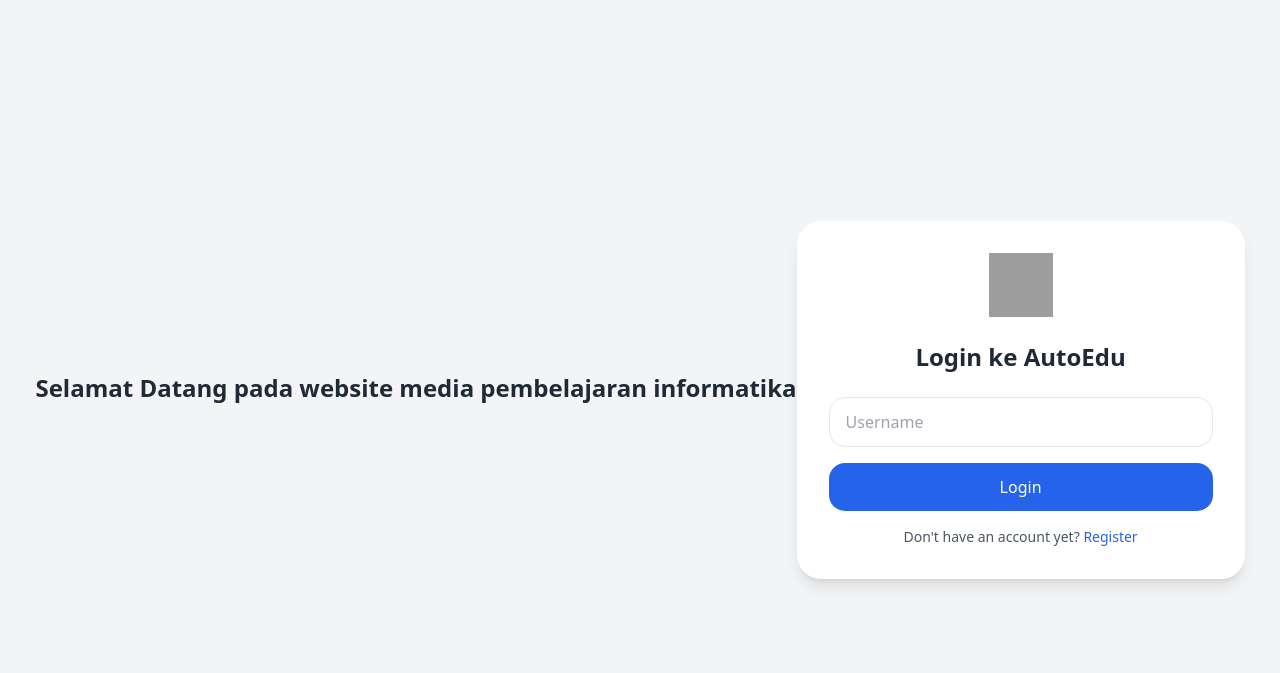
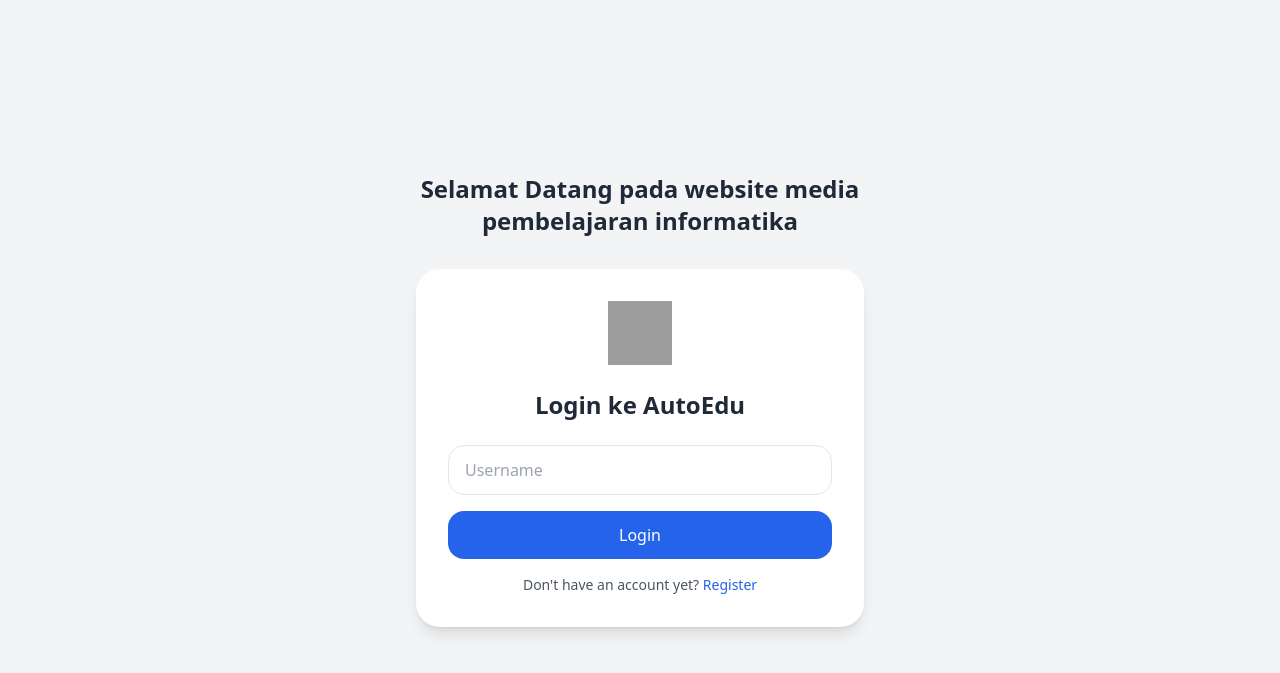
Before and after one commit to CodinginID/autoedu, a Flask app: page /login in a window 1280 px wide. Shown: the top 673 px of the page. Run offline with Flask 3, Linux system fonts and the light colour scheme; some libraries are stand-ins or nearby versions; grey boxes are pictures that could not be loaded.

Commit message:
fix login page

```diff
--- a/main.py
+++ b/main.py
@@ -13,7 +13,7 @@
 UPLOAD_FOLDER = 'static/uploads'
 ALLOWED_EXTENSIONS = {'mp4', 'mov', 'avi', 'mkv'}
 
-app = Flask(__name__)
+app = Flask(__name__, static_folder="static", template_folder="templates")
 app.secret_key = 'tkr-super-secret'
 
 app.config['UPLOAD_FOLDER'] = UPLOAD_FOLDER
--- a/templates/login.html
+++ b/templates/login.html
@@ -1,6 +1,5 @@
 <!DOCTYPE html>
 <html lang="id">
-
 <head>
   <meta charset="UTF-8" />
   <meta name="viewport" content="width=device-width, initial-scale=1.0" />
@@ -8,9 +7,7 @@
   <script src="https://cdn.tailwindcss.com"></script>
   <script src="https://cdn.jsdelivr.net/npm/alpinejs@3.x.x/dist/cdn.min.js" defer></script>
   <script src="https://unpkg.com/lucide@latest"></script>
-
 </head>
-
 <body class="min-h-screen flex items-center justify-center bg-gray-100">
 
   <!-- Flash Message -->
@@ -34,24 +31,28 @@
     {% endif %}
   {% endwith %}
 
-  <!-- Header Section -->
-<div class="text-center mb-6">
-  <h1 class="text-2xl font-bold text-gray-800">Selamat Datang pada website media pembelajaran informatika</h1>
+  <!-- Wrapper -->
+  <div class="flex flex-col items-center justify-center px-4 sm:px-6 lg:px-8 w-full max-w-lg">
+
+    <!-- Header -->
+    <div class="mb-8 text-center">
+      <h1 class="text-2xl font-bold text-gray-800">
+        Selamat Datang pada website media pembelajaran informatika
+      </h1>
     </div>
 
     <!-- Form Card -->
-  <div class="w-full max-w-md p-8 bg-white rounded-3xl shadow-lg" x-data="{ username: '' }">
+    <div class="w-full bg-white p-8 rounded-3xl shadow-lg" x-data="{ username: '' }">
 
       <!-- LOGO -->
       <div class="flex justify-center mb-6">
         <img src="{{ url_for('static', filename='image/machine_icon.png') }}" alt="Logo AutoEdu" class="h-16 w-16">
       </div>
 
-
-    <!-- TITLE -->
+      <!-- Title -->
       <h2 class="text-2xl font-bold text-center text-gray-800 mb-6">Login ke AutoEdu</h2>
 
-    <!-- FORM -->
+      <!-- Form -->
       <form method="POST" class="space-y-4">
         {% if error %}
         <div class="bg-red-100 text-red-600 p-2 rounded-md text-sm">
@@ -65,13 +66,11 @@
             class="w-full px-4 py-3 border rounded-2xl focus:outline-none focus:ring-2 focus:ring-blue-500">
         </div>
 
-      <!-- Password, hanya muncul jika username terisi -->
+        <!-- Password -->
         <div x-show="username.trim() !== ''" x-transition x-data="{ showPassword: false }">
           <div class="relative">
             <input :type="showPassword ? 'text' : 'password'" name="password" placeholder="Password" required
               class="w-full px-4 py-3 border rounded-2xl focus:outline-none focus:ring-2 focus:ring-blue-500 pr-12">
-
-          <!-- Lucide eye icon toggle -->
             <button type="button" class="absolute right-3 top-1/2 transform -translate-y-1/2 text-gray-500"
               @click="showPassword = !showPassword">
               <i :data-lucide="showPassword ? 'eye-off' : 'eye'" class="w-5 h-5"></i>
@@ -80,7 +79,8 @@
         </div>
 
         <!-- Submit -->
-      <button type="submit" class="w-full bg-blue-600 text-white py-3 rounded-2xl hover:bg-blue-700 transition mt-2">
+        <button type="submit"
+          class="w-full bg-blue-600 text-white py-3 rounded-2xl hover:bg-blue-700 transition mt-2">
           Login
         </button>
       </form>
@@ -91,6 +91,7 @@
         <a href="/register" class="text-blue-600 hover:underline">Register</a>
       </p>
     </div>
+  </div>
 
   <script>
     document.addEventListener('alpine:init', () => {
@@ -98,13 +99,10 @@
         lucide.createIcons();
       });
     });
-
-    // Inisialisasi awal
     document.addEventListener("DOMContentLoaded", function () {
       lucide.createIcons();
     });
   </script>
 
 </body>
-
 </html>
```
Lines whose indentation alone changed are shown as unchanged.
